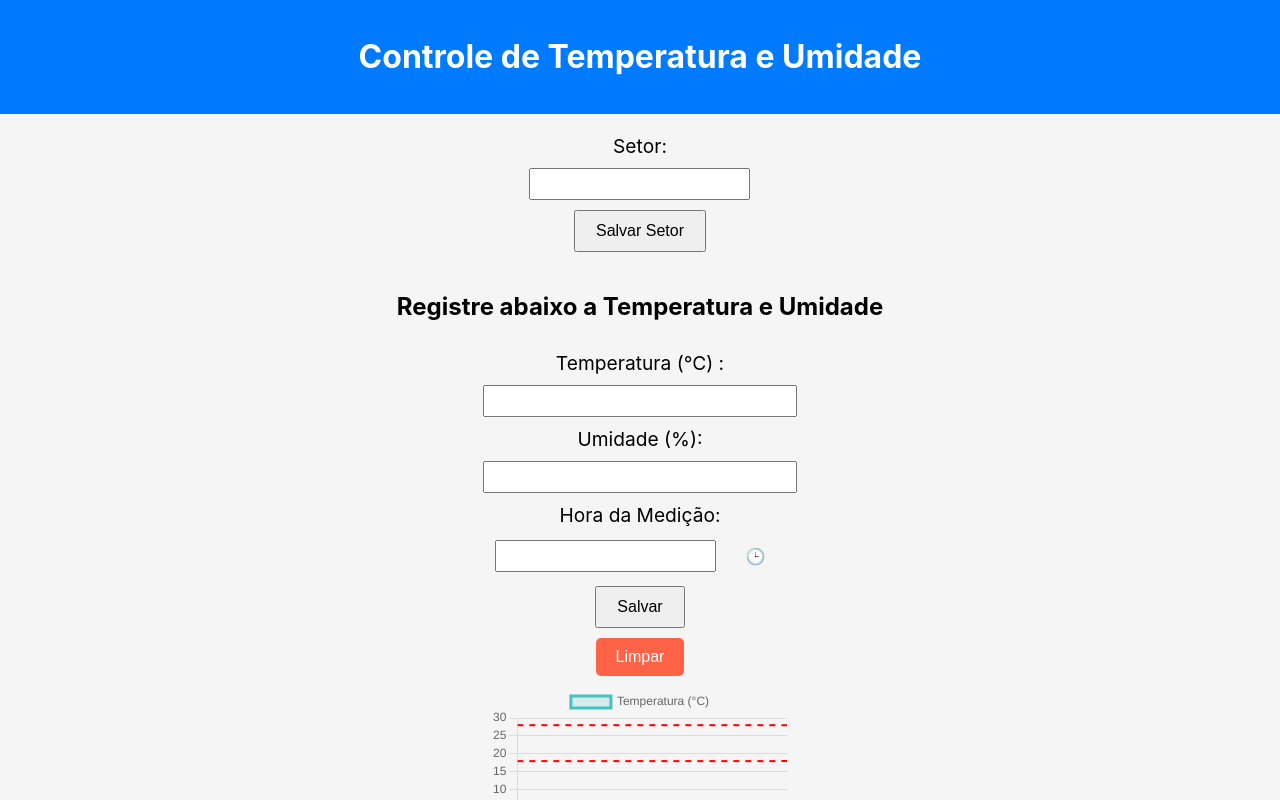
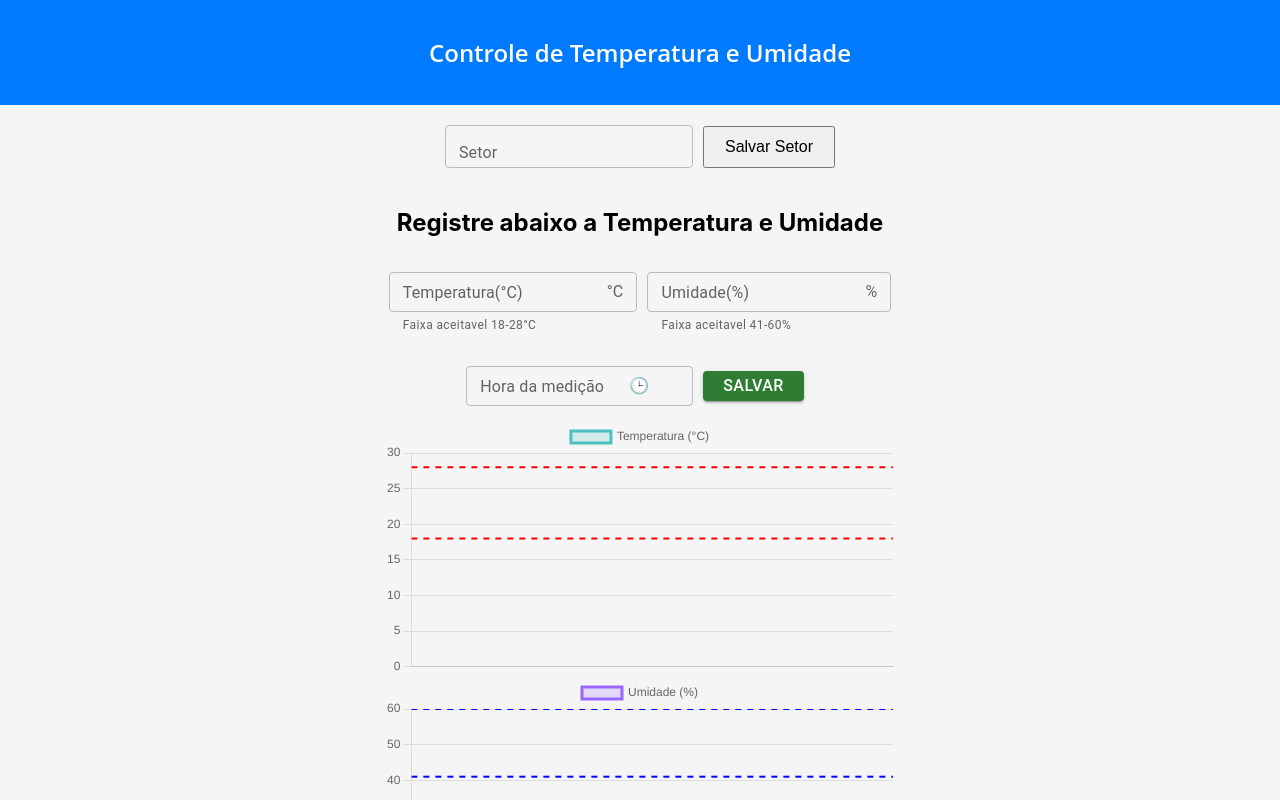
Before and after one commit to polarisid/Chacklist-temp, a React (Create React App) app: page / in a window 1280 px wide. Shown: the top 800 px of the page. Built offline with nearby package versions, Linux system fonts and the light colour scheme.

Commit message:
feat: Melhorias na area do usuario e no PDF gerado

```diff
--- a/src/App.tsx
+++ b/src/App.tsx
@@ -1,4 +1,4 @@
-import React, { useState, useEffect } from "react";
+import React, { useState, useEffect, useCallback } from "react";
 import TemperatureHumidityChart from "./components/TemperatureHumidityChart";
 import { getStoredDataPoints, storeDataPoint } from "./utils/localStorage";
 import styled from "styled-components";
@@ -9,14 +9,51 @@ import ChecklistForm, { DataPoint } from "./components/ChecklistForm";
 import useNotification from "./hooks/useNotification";
 import { generatePDF } from "./utils/pdfGenerator";
 import useLocalStorage from "./hooks/useLocalStorage";
+import NotificationModal from "./components/NotificationModal";
+import { Howl } from "howler";
 
 const App: React.FC = () => {
   let [data] = useLocalStorage<DataPoint[]>("data", []);
   const [sector] = useLocalStorage<string>("sector", "");
 
+  const [isModalOpen, setIsModalOpen] = useState<boolean>(false);
+  const [sound, setSound] = useState<Howl | null>(null);
+
+  const openModal = useCallback(() => {
+    // Criar o som quando o modal for aberto, após uma interação do usuário
+    const notificationSound = new Howl({
+      src: ["/notification-sound.mp3"],
+      volume: 1.0,
+      onloaderror: (id, error) => {
+        console.error("Erro ao carregar o som:", error);
+      },
+      onplayerror: (id, error) => {
+        console.error("Erro ao reproduzir o som:", error);
+        notificationSound.once("unlock", () => {
+          notificationSound.play();
+        });
+      },
+    });
+    setSound(notificationSound);
+    setIsModalOpen(true);
+  }, []);
+
+  const closeModal = () => {
+    setIsModalOpen(false);
+    setSound(null);
+  };
+
+  const playSound = () => {
+    if (sound) {
+      sound.play();
+    }
+  };
+
   useNotification(() => {
-    alert("Hora de registrar a temperatura e umidade!");
+    // alert("Hora de registrar a temperatura e umidade!");
+    openModal();
   }, 3600000); // 1 hora em milissegundos
+  // }, 3600); // 1 hora em milissegundos
 
   const [dataPoints, setDataPoints] = useState<DataPoint[]>([]);
   // const [dataPoints, setDataPoints] = useState<
@@ -41,9 +78,18 @@ const App: React.FC = () => {
 
   return (
     <AppContainer>
+      <NotificationModal
+        isOpen={isModalOpen}
+        onRequestClose={closeModal}
+        playSound={playSound}
+      />
+
       <MainContainer>
+        {/* <Header>
+          <h1>Controle de Temperatura e Umidade</h1>
+        </Header> */}
         <Header>
-          <h1>Controle de Temperatura e Umidade</h1>
+          <Title>Controle de Temperatura e Umidade</Title>
         </Header>
         <MainContent>
           <SectorForm />
@@ -52,12 +98,29 @@ const App: React.FC = () => {
         </MainContent>
         <Footer>
           <p>2024 - Desenvolvido por Daniel Carvalho</p>
-          <p>Versão 1.1.3</p>
+          <p>Versão 1.2</p>
         </Footer>
       </MainContainer>
     </AppContainer>
   );
 };
+
+const Header = styled.div`
+  display: flex;
+  flex-direction: column;
+  width: 100%;
+  align-items: center;
+  justify-content: center;
+  padding: 20px;
+  background-color: #007bff;
+`;
+
+const Title = styled.h1`
+  font-family: "Open Sans", sans-serif;
+  font-weight: 600;
+  font-size: 24px;
+  color: white;
+`;
 
 const AppContainer = styled.div`
   display: flex;
@@ -81,13 +144,13 @@ const MainContainer = styled.div`
   background-color: #f5f5f5;
 `;
 
-const Header = styled.header`
-  background-color: #007bff;
-  width: 100%;
-  padding: 1rem;
-  text-align: center;
-  color: white;
-`;
+// const Header = styled.header`
+//   background-color: #007bff;
+//   width: 100%;
+//   padding: 0.5rem;
+//   text-align: center;
+//   color: white;
+// `;
 
 const Content = styled.main`
   flex: 1;
--- a/src/components/ChecklistForm.tsx
+++ b/src/components/ChecklistForm.tsx
@@ -124,12 +124,17 @@
 // `;
 
 // export default ChecklistForm;
+import * as React from "react";
 
-import React, { useState, useEffect } from "react";
+import { useState, useEffect } from "react";
 import styled from "styled-components";
 import useLocalStorage from "../hooks/useLocalStorage";
 import TemperatureHumidityChart from "./TemperatureHumidityChart";
-
+import Box from "@mui/material/Box";
+import TextField from "@mui/material/TextField";
+import InputAdornment from "@mui/material/InputAdornment";
+import Button from "@mui/material/Button";
+import DeleteForeverIcon from "@mui/icons-material/DeleteForever";
 export interface DataPoint {
   time: string;
   temperature: string;
@@ -147,6 +152,9 @@ const ChecklistForm: React.FC = () => {
   const handleSubmit = (e: React.FormEvent) => {
     // e.preventDefault();
     if (isNaN(Number(temperature)) || isNaN(Number(humidity))) {
+      alert("Por favor, insira valores numéricos válidos.");
+      return;
+    } else if (temperature == "" || humidity == "") {
       alert("Por favor, insira valores numéricos válidos.");
       return;
     }
@@ -172,12 +180,26 @@ const ChecklistForm: React.FC = () => {
   return (
     <FormContainer onSubmit={handleSubmit}>
       <h2>Registre abaixo a Temperatura e Umidade</h2>
-      <label htmlFor="temperature">Temperatura (°C) :</label>
-      <input
+
+      <div className="TempHum-box">
+        <InputArea>
+          <Box
+            component="form"
+            sx={{
+              "& > :not(style)": { m: 1, width: "25ch" },
+            }}
+            noValidate
+            autoComplete="off"
+          />
+          <TextField
+            helperText="Faixa aceitavel 18-28°C"
+            size="small"
+            label="Temperatura(°C)"
+            variant="outlined"
             id="temperature"
             type="number"
             value={temperature}
-        onInput={(e) => {
+            onChange={(e: any) => {
               setTemperature(e.currentTarget.value);
               const tempNumber = parseFloat(e.currentTarget.value);
               if (tempNumber > 28) {
@@ -188,51 +210,104 @@ const ChecklistForm: React.FC = () => {
                 setTemperatureWarning("");
               }
             }}
+            InputProps={{
+              endAdornment: <InputAdornment position="end">°C</InputAdornment>,
+            }}
           />
-      {temperatureWarning && <WarningLabel>{temperatureWarning}</WarningLabel>}
-      <label htmlFor="humidity">Umidade (%):</label>
-      <input
+        </InputArea>
+
+        <InputArea>
+          <Box
+            component="form"
+            sx={{
+              "& > :not(style)": { m: 1, width: "25ch" },
+            }}
+            noValidate
+            autoComplete="off"
+          />
+          <TextField
+            helperText="Faixa aceitavel 41-60%"
+            size="small"
             id="humidity"
+            label="Umidade(%)"
+            variant="outlined"
             type="number"
             value={humidity}
             onChange={(e) => {
               setHumidity(e.target.value);
               const humiNumber = parseFloat(e.currentTarget.value);
               if (humiNumber > 60) {
-            setHumidityWarning("Humidade muito alta");
+                setHumidityWarning("Umidade muito alta");
               } else if (humiNumber < 41) {
-            setHumidityWarning("Humidade muito baixa");
+                setHumidityWarning("Umidade muito baixa");
               } else {
                 setHumidityWarning("");
               }
             }}
-        min="0"
-        max="100"
+            InputProps={{
+              endAdornment: <InputAdornment position="end">%</InputAdornment>,
+            }}
           />
+        </InputArea>
+      </div>
+      <div className="Warning-box">
+        {temperatureWarning && (
+          <WarningLabel>{temperatureWarning}</WarningLabel>
+        )}
         {humidityWarning && <WarningLabel>{humidityWarning}</WarningLabel>}
+      </div>
 
-      <label htmlFor="time">Hora da Medição:</label>
       <TimeContainer>
-        <input
+        <Box
+          component="form"
+          sx={{
+            "& > :not(style)": { m: 1, width: "25ch" },
+          }}
+          noValidate
+          autoComplete="off"
+        />
+        <TextField
+          size="small"
           id="time"
+          label="Hora da medição"
+          variant="outlined"
           type="text"
           value={time}
           onChange={(e) => setTime(e.target.value)}
+          InputProps={{
+            endAdornment: (
+              <InputAdornment position="end">
+                <ClockIcon onClick={fillCurrentTime}>🕒</ClockIcon>
+              </InputAdornment>
+            ),
+          }}
         />
-        <ClockIcon onClick={fillCurrentTime}>🕒</ClockIcon>
+        {/* <ClockIcon onClick={fillCurrentTime}>🕒</ClockIcon> */}
+        <ButtonS variant="contained" type="submit" color="success">
+          Salvar
+        </ButtonS>
       </TimeContainer>
+      {/* <button>Salvar</button> */}
 
-      <button type="submit">Salvar</button>
-      <Button onClick={handleClear}>Limpar</Button>
+      {/* <Button onClick={handleClear}>Limpar</Button> */}
 
       <TemperatureHumidityChart dataPoints={data} />
+      <ButtonS
+        onClick={handleClear}
+        variant="outlined"
+        color="error"
+        startIcon={<DeleteForeverIcon />}
+      >
+        Limpar
+      </ButtonS>
     </FormContainer>
   );
 };
 
-const Button = styled.button`
+const ButtonS = styled(Button)`
   padding: 10px 20px;
   font-size: 1rem;
+  height: 30px;
   cursor: pointer;
   background-color: #ff6347;
   color: white;
@@ -243,47 +318,84 @@ const Button = styled.button`
   }
 `;
 
+const InputArea = styled.div`
+  margin: 5px;
+`;
+
 const FormContainer = styled.form`
+  .TempHum-box {
+    display: flex;
+    flex-direction: row;
+
+    input {
+      height: 30px;
+      width: auto;
+      /* margin: 5px; */
+    }
+    Box {
+      margin: 5px;
+    }
+    TextField {
+      margin: 5px;
+    }
+
+    @media (max-width: 600px) {
+      display: flex;
+      flex-direction: column;
+    }
+  }
   display: flex;
   flex-direction: column;
   align-items: center;
   gap: 10px;
   margin-top: 20px;
-  label {
+  /* label {
     font-size: 1.2rem;
-  }
+  } */
   input {
     padding: 5px;
     font-size: 1rem;
     width: 100%;
-    max-width: 300px;
+    max-width: 200px;
   }
   button {
     padding: 10px 20px;
     font-size: 1rem;
     cursor: pointer;
   }
+
+  .Warning-box {
+    display: flex;
+  }
 `;
 
 const TimeContainer = styled.div`
   display: flex;
   align-items: center;
+  button {
+    margin: 10px;
+  }
   input {
-    flex: 1;
+    /* flex: 1; */
+    width: 90px;
+    height: 30px;
+    /* padding: 5px; */
+    padding-right: 30px;
   }
 `;
 
 const ClockIcon = styled.button`
   background: none;
   border: none;
-  font-size: 1.5rem;
-  cursor: pointer;
+  /* font-size: 1rem; */
+  /* cursor: pointer; */
   margin-left: 10px;
 `;
 
 const WarningLabel = styled.p`
   color: red;
   font-size: 0.8rem;
+  padding: 5px;
 `;
 
 export default ChecklistForm;
--- /dev/null
+++ b/src/components/NotificationModal.tsx
@@ -0,0 +1,77 @@
+import React, { useState, useEffect } from "react";
+import Modal from "react-modal";
+import styled from "styled-components";
+
+Modal.setAppElement("#root"); // Certifique-se de que o App possui um elemento com id 'root'
+
+interface NotificationModalProps {
+  isOpen: boolean;
+  onRequestClose: () => void;
+  playSound: () => void;
+}
+
+const StyledModal = styled(Modal)`
+  position: absolute;
+  top: 50%;
+  left: 50%;
+  right: auto;
+  bottom: auto;
+  margin-right: -50%;
+  transform: translate(-50%, -50%);
+  background: white;
+  padding: 20px;
+  border-radius: 4px;
+  box-shadow: 0 4px 8px rgba(0, 0, 0, 0.2);
+`;
+
+const Overlay = styled.div`
+  position: fixed;
+  top: 0;
+  left: 0;
+  right: 0;
+  bottom: 0;
+  background-color: rgba(0, 0, 0, 0.75);
+`;
+
+const NotificationModal: React.FC<NotificationModalProps> = ({
+  isOpen,
+  onRequestClose,
+  playSound,
+}) => {
+  const [elapsedTime, setElapsedTime] = useState<number>(0);
+
+  useEffect(() => {
+    let timer: NodeJS.Timeout;
+
+    if (isOpen) {
+      playSound();
+
+      const startTime = Date.now();
+      timer = setInterval(() => {
+        setElapsedTime(Math.floor((Date.now() - startTime) / 1000));
+      }, 1000);
+    }
+
+    return () => {
+      clearInterval(timer);
+    };
+  }, [isOpen, playSound]);
+
+  return (
+    <StyledModal
+      isOpen={isOpen}
+      onRequestClose={onRequestClose}
+      contentLabel="Notification Modal"
+      overlayElement={(props, contentElement) => (
+        <Overlay {...props}>{contentElement}</Overlay>
+      )}
+    >
+      <h2>Aviso de Medição</h2>
+      <p>Está na hora de fazer a medição!</p>
+      <p>Você está atrasado há {elapsedTime} segundos.</p>
+      <button onClick={onRequestClose}>Fechar</button>
+    </StyledModal>
+  );
+};
+
+export default NotificationModal;
--- a/src/components/SectorForm.tsx
+++ b/src/components/SectorForm.tsx
@@ -1,6 +1,9 @@
-import React, { useState } from "react";
+import { useState } from "react";
+import * as React from "react";
+
 import styled from "styled-components";
 import useLocalStorage from "../hooks/useLocalStorage";
+import TextField from "@mui/material/TextField";
 
 const SectorForm: React.FC = () => {
   const [sector, setSector] = useLocalStorage("sector", "");
@@ -13,13 +16,22 @@ const SectorForm: React.FC = () => {
 
   return (
     <FormContainer onSubmit={handleSubmit}>
-      <label htmlFor="sector">Setor:</label>
+      {/* <label htmlFor="sector">Setor:</label> */}
+      <TextField
+        label="Setor"
+        variant="outlined"
+        id="sector"
+        type="text"
+        value={inputValue}
+        onChange={(e) => setInputValue(e.target.value)}
+      />
+      {/*
       <input
         id="sector"
         type="text"
         value={inputValue}
         onChange={(e) => setInputValue(e.target.value)}
-      />
+      /> */}
       <button type="submit">Salvar Setor</button>
     </FormContainer>
   );
@@ -27,16 +39,15 @@ const SectorForm: React.FC = () => {
 
 const FormContainer = styled.form`
   display: flex;
-  flex-direction: column;
+  /* flex-direction: column; */
   align-items: center;
   gap: 10px;
   margin-top: 20px;
-  label {
-    font-size: 1.2rem;
-  }
+
   input {
-    padding: 5px;
+    /* padding: 5px; */
     font-size: 1rem;
+    height: 10px;
   }
   button {
     padding: 10px 20px;
--- a/src/components/TemperatureHumidityChart.jsx
+++ b/src/components/TemperatureHumidityChart.jsx
@@ -310,13 +310,23 @@ const TemperatureHumidityChart = ({ dataPoints }) => {
 
   return (
     <Container>
-      <Line data={temperatureChartData} options={temperatureChartOptions} />
-      <Line data={humidityChartData} options={humidityChartOptions} />
+      <div className="grafico">
+        <Line data={temperatureChartData} options={temperatureChartOptions} />
+      </div>
+      <div className="grafico">
+        <Line data={humidityChartData} options={humidityChartOptions} />
+      </div>
     </Container>
   );
 };
 
 const Container = styled.div`
+  display: flex;
+  max-height: 450px;
+  width: 100%;
+  align-items: center;
+  justify-content: center;
+
   @media only screen and (max-device-width: 900px) {
     display: block;
   }
--- a/src/utils/pdfGenerator.ts
+++ b/src/utils/pdfGenerator.ts
@@ -68,15 +68,21 @@ export const generatePDF = (data: DataPoint[], setor: string) => {
   const doc = new jsPDF();
   const timeElapsed = Date.now();
   const today = new Date(timeElapsed);
+  doc.setFontSize(19);
 
-  doc.text(
-    "Relatório de Temperatura e Umidade " + today.toLocaleDateString(),
-    20,
-    10
-  );
+  doc.setFont("helvetica", "bold");
+  doc.text("Relatório de Temperatura e Umidade", 20, 10);
+  doc.setFontSize(12);
+
+  doc.text(`Setor:${setor}`, 20, 21);
+  doc.text(`Data:${today.toLocaleDateString()}`, 60, 21);
+
+  doc.setLineWidth(0.5);
+  doc.line(190, 25, 20, 25);
+  doc.line(190, 15, 20, 15);
 
   // Adiciona o nome do setor
-  doc.text(`Setor: ${setor}`, 20, 20);
+  // doc.text(`SETOR: ${setor}`, 20, 25);
 
   // Verifica se há dados para adicionar à tabela
 
```
Also changed, not shown: package.json (+13 -1 lines), 2 other files (tests, documents, lock files or other folders). Lines whose indentation alone changed are shown as unchanged.
